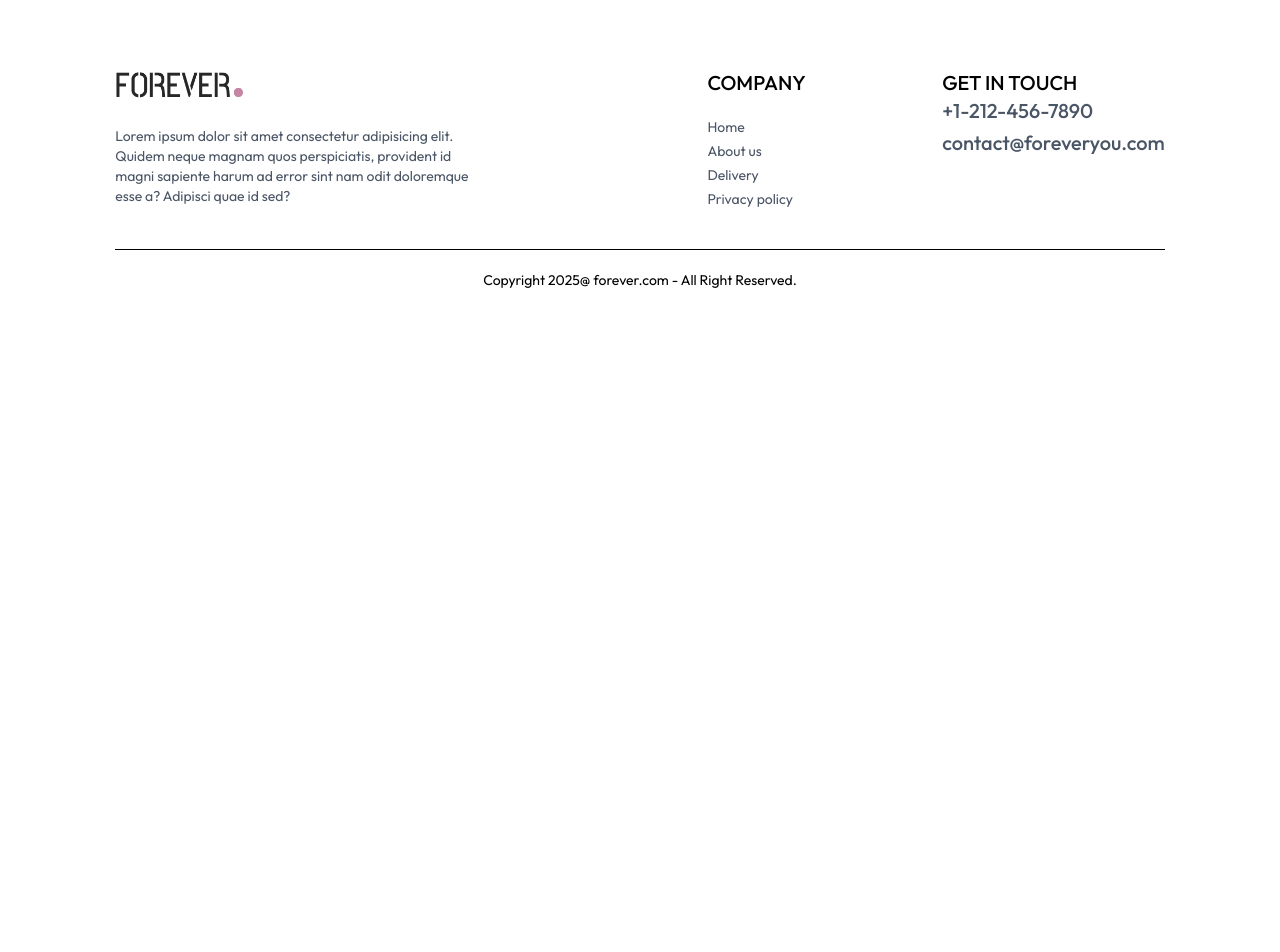
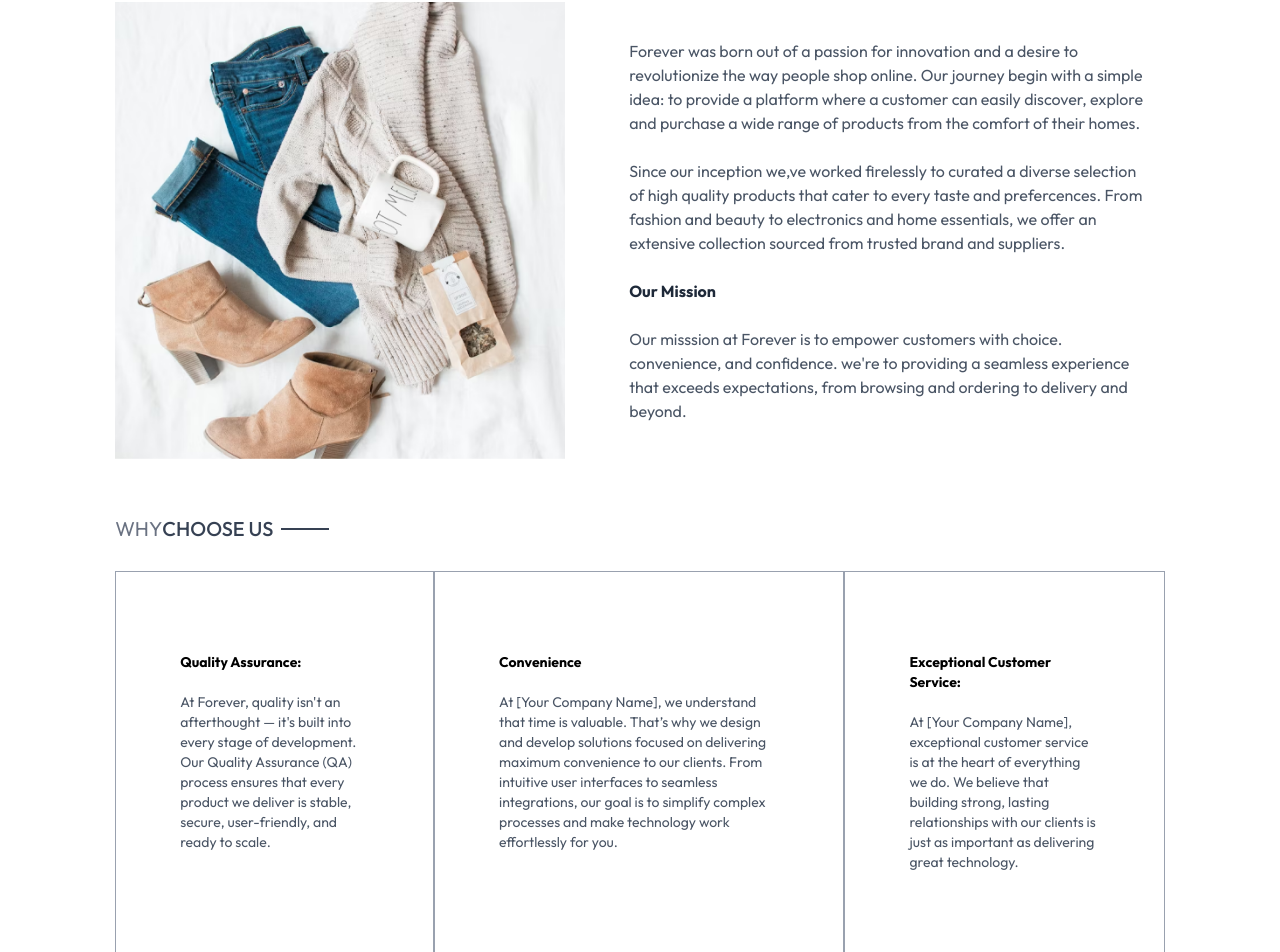
Before and after one commit to Abhishek-K28/Ecommerce, a React (Vite) app: page /about in a window 1280 px wide. Shown: the part 196-1148 px from the top of the page. Before the commit the page ends 800 px from the top, so only its background shows below. Built offline with nearby package versions, Linux system fonts and the light colour scheme.

Commit message:
create contact us and About us page

```diff
--- a/src/components/Navbar.jsx
+++ b/src/components/Navbar.jsx
@@ -36,7 +36,8 @@ const Navbar = () => {
         <div className='flex items-center gap-6'>
           <img onClick={() => setShowSearch(true)} src={assets.search_icon} className='w-5 cursor-pointer' alt='Search'/>
           <div className='group relative'>
-            <img src={assets.profile_icon} alt='Profile_Icon' className='w-5 cursor-pointer'/>
+
+          <Link to={"/login"}>  <img src={assets.profile_icon} alt='Profile_Icon' className='w-5 cursor-pointer'/></Link>
             <div className='group-hover:block hidden absolute dropdown-menu right-0 left-0 pt-4'>
               <div className='flex flex-col gap-2 w-36 py-3 px-5 bg-slate-100 text-gray-500 rounded'>
                <p className='cursor-pointer hover:text-black'><Link to="/" > My Profile</Link></p>
--- a/src/pages/About.jsx
+++ b/src/pages/About.jsx
@@ -1,8 +1,45 @@
 import React from 'react'
-
+import Title from '../components/Title'
+import {assets} from '../assets/assets'
+import Newsletter from '../components/NewsletterBox'
 const About = () => {
   return (
-    <div>About</div>
+    <div>
+ <div className='text-2xl text-center pt-8 border-t'>
+     <Title text1={"ABOUT"}  text2={"US"}/>
+    </div>
+
+<div className="my-10 flex flex-col md:flex-row gap-16">
+     <img className='w-full md:max-w-[450px] ' src={assets.about_img} alt="" />
+     <div className='flex flex-col gap-6 justify-center md:w-2/4 text-gray-600'>
+          <p className=''>Forever was born out of a passion for innovation and a desire to revolutionize the way people shop online. Our journey begin with a simple idea: to provide a platform where a customer can easily discover, explore and purchase a wide range of products from the comfort of their homes.</p>
+          <p>Since our inception we,ve worked firelessly to curated a diverse selection of high quality products that cater to every taste and prefercences. From fashion and beauty to electronics and home essentials, we offer an extensive collection sourced from trusted brand and suppliers.</p>
+          <b className='text-gray-800'>Our Mission</b>
+          <p>Our misssion at Forever is to empower customers with choice. convenience, and confidence. we're to providing a seamless experience that exceeds expectations, from browsing and ordering to delivery and beyond.</p>
+     </div>
+</div>
+<div className='text-xl py-4'>
+   <Title text1={"WHY"} text2={"CHOOSE US"} />
+</div>
+
+<div className='  flex flex-col md:flex-row text-sm mb-20'>
+  <div className='border border-gray-400 px-10 md:px-16 py-8 sm:py-20 flex flex-col gap-5'>
+   <b>Quality Assurance:</b>
+   <p className='text-gray-600'>At Forever, quality isn't an afterthought — it's built into every stage of development. Our Quality Assurance (QA) process ensures that every product we deliver is stable, secure, user-friendly, and ready to scale.</p>
+  </div>
+  <div className='border border-gray-400 px-10 md:px-16 py-8 sm:py-20 flex flex-col gap-5'>
+   <b>Convenience</b>
+   <p className='text-gray-600'>At [Your Company Name], we understand that time is valuable. That’s why we design and develop solutions focused on delivering maximum convenience to our clients. From intuitive user interfaces to seamless integrations, our goal is to simplify complex processes and make technology work effortlessly for you.</p>
+  </div>
+  <div className='border border-gray-400 px-10 md:px-16 py-8 sm:py-20 flex flex-col gap-5'>
+   <b>Exceptional Customer Service:</b>
+   <p className='text-gray-600'>At [Your Company Name], exceptional customer service is at the heart of everything we do. We believe that building strong, lasting relationships with our clients is just as important as delivering great technology.</p>
+  </div>
+</div>
+<Newsletter />
+
+    </div>
+
   )
 }
 
--- a/src/pages/Contact.jsx
+++ b/src/pages/Contact.jsx
@@ -1,8 +1,31 @@
 import React from 'react'
+import Title from '../components/Title'
+import { assets } from '../assets/assets'
+import NewsletterBox from '../components/NewsletterBox'
 
 const Contact = () => {
   return (
-    <div>Contact</div>
+
+    <div>
+
+      <div className='text-2xl text-center pt-8 border-t'>
+     <Title text1={"CONTACT"} text2={"US"}/>
+    </div>
+     <div className='my-10 flex flex-col justify-center md:flex-row  gap-10 mb-28'>
+         <img className='w-full md:max-w-[480px]' src={assets.contact_img} alt="" />
+         <div className='flex flex-col justify-center items-start gap-6 '>
+          <p className='font-semibold text-xl text-gray-600 '>Our Store</p>
+          <p className='text-gray-500'>54709 willims Station <br /> Suite 350 , Washington, USA </p>
+          <p className='text-gray-500'>Tel: 555-1-32 <br /> Email: admin@gmail.com </p>
+          <p className='font-semibold text-xl text-gray-600'>Careers at Forever</p>
+          <p className='text-gray-500'> Learn more about our teams and job openings.</p>
+         <button className='border border-black px-8 py-4 text-sm hover:bg-black hover:text-white transition-all duration-500' > Explore Jobs</button>
+         </div>
+     </div>
+
+     <NewsletterBox/>
+
+    </div>
   )
 }
 
--- a/src/pages/Login.jsx
+++ b/src/pages/Login.jsx
@@ -1,8 +1,31 @@
 import React from 'react'
 
 const Login = () => {
+const [currentState, setCurrentState] = React.useState("Sign Up");
+
+const onSubmitHandler = (e) => {
+  e.preventDefault();}
+
   return (
-    <div>Login</div>
+   <form onClick={onSubmitHandler} className='flex flex-col items-center w-[90%] sm:max-w-96 m-auto mt-14 gap-4  text-gray-800'>
+   <div className='inline-flex items-center gap-2 mb-2 mt-10'>
+       <p className='prata-regular text-3xl'>{currentState}</p>
+       <hr  className='border-none h-[1.5px] w-8 bg-gray-800' />
+   </div>
+   {currentState === "Login" ?"" :
+   <input type="text" className='w-full px-3 py-2 border  border-gray-800 outline-0' placeholder='Name' required />}
+    <input type="email" className='w-full px-3 py-2 border border-gray-800 outline-0' placeholder='Email' required />
+    <input type="passsword" className='w-full px-3 py-2 border border-gray-800 outline-0' placeholder='Password' required />
+    <div className='w-full flex justify-between text-sm mt-[-8px]'>
+      <p className='cursor-pointer'>Forgot your password?</p>
+      {
+        currentState === "Login" ?
+        <p onClick={() => setCurrentState("Sign Up")} className='cursor-pointer'>Create an account</p> :
+        <p onClick={() => setCurrentState("Login")} className='cursor-pointer'>Already have an account?</p>
+      }
+    </div>
+    <button  className='bg-black text-white font-light px-8 py-2 mt-4' >{currentState === "Login"? "Sign In" : "Sign Up"}</button>
+   </form>
   )
 }
 
--- a/src/pages/Order.jsx
+++ b/src/pages/Order.jsx
@@ -1,8 +1,44 @@
 import React from 'react'
+import { useShopContext } from '../context/ShopContext'
+import Title from '../components/Title'
 
 const Order = () => {
+  const {products , currency} = useShopContext();
   return (
-    <div>Order</div>
+    <div className='border-t pt-16'>
+     <div className='text-2xl'>
+             <Title text1={"MY"} text2={"ORDERS"} />
+     </div>
+     <div>
+
+{
+  products.slice(1,4).map((item , index) => (
+   <div key={index} className='flex flex-col text-gray-700 md:flex-row md:items-center md:justify-between gap-4 border-t border-b py-4'>
+      <div className='flex items-start gap-6 text-sm'>
+        <img className='w-16 sm:w-20' src={item.image[0]} alt="" />
+        <div>
+          <p className='sm:text-base font-medium'>{item.name}</p>
+          <div className='flex items-center gap-3 mt-2 text-base text-gray-700'>
+            <p className='text-lg'>{currency}{item.price}</p>
+            <p>Quantity: 1</p>
+            <p>Size: M</p>
+          </div>
+          <p className='mt-2'>Date: <span className='text-gray-400'>25 , jul, 2025</span></p>
+        </div>
+      </div>
+      <div className='md:w-1/2 flex justify-between'>
+            <div className='flex items-center gap-2'>
+            <p className='min-w-2 h-2 rounded-full bg-green-500'></p>
+            <p className='text-sm md:text-base'>Ready to ship</p>
+            </div>
+            <button className='border px-4  py-2 text-sm font-medium rounded-sm'>Track Order</button>
+      </div>
+   </div>
+  ))
+}
+
+     </div>
+    </div>
   )
 }
 
```
